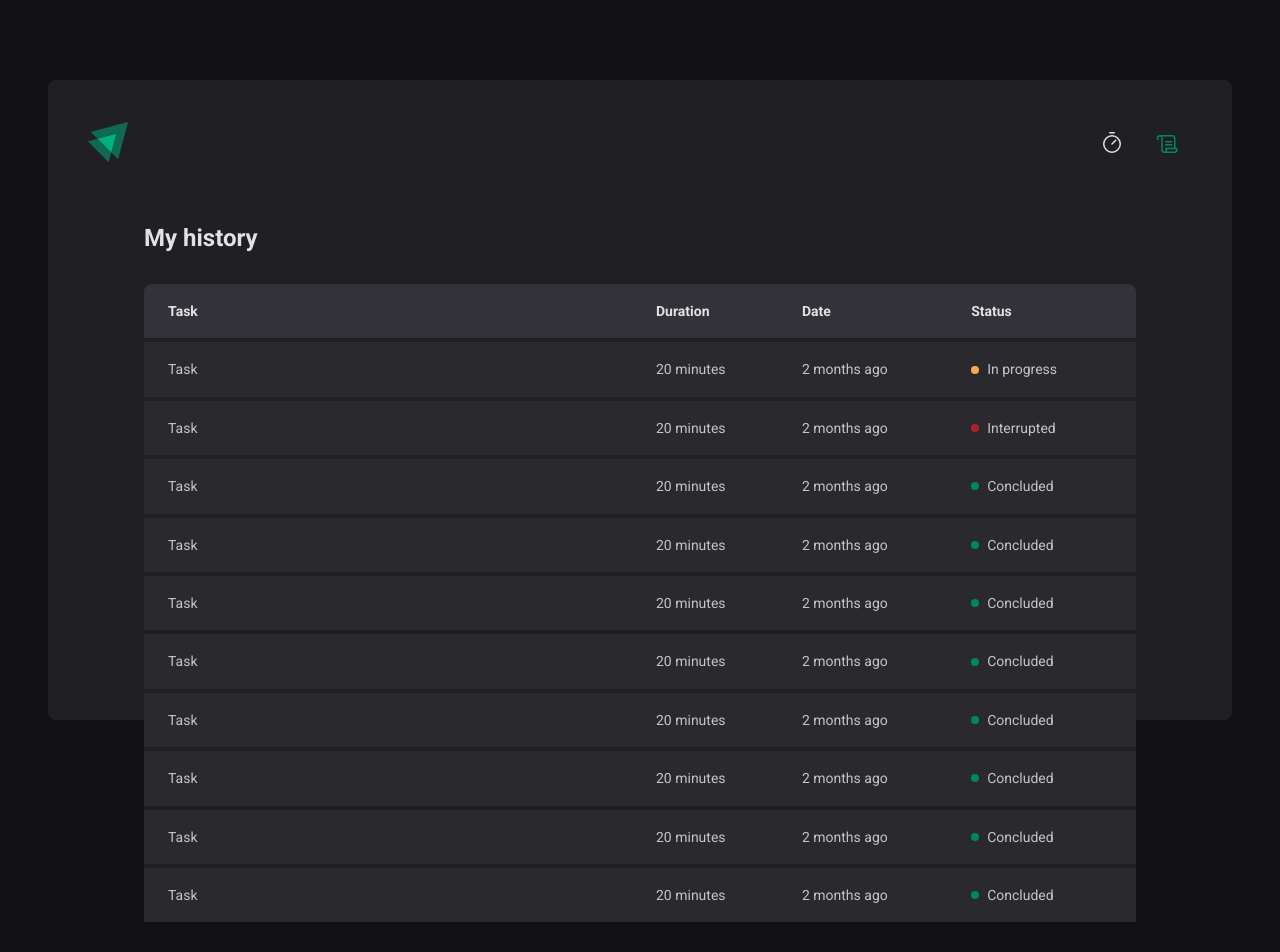
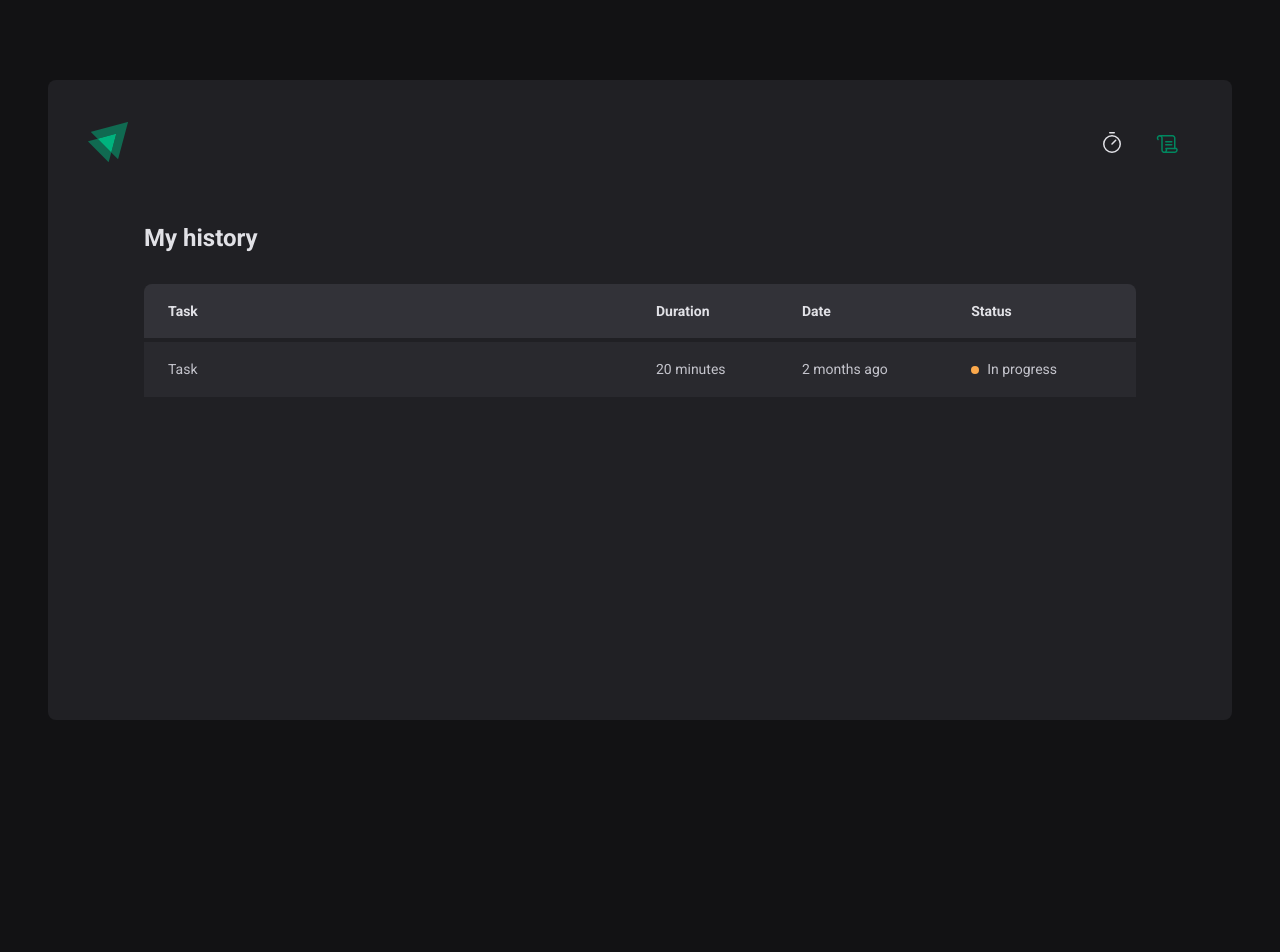
Before and after one commit to ldgmaia/pomotimer, a React (Vite) app: page /history in a window 1280 px wide. Shown: the top 952 px of the page. After the commit the page ends 800 px from the top, so only its background shows below. Built offline with nearby package versions, Linux system fonts and the light colour scheme.

Commit message:
Finished adding ContextProvider to all components

```diff
--- a/src/App.tsx
+++ b/src/App.tsx
@@ -3,12 +3,15 @@
 import { Router } from './Router'
 import { GlobalStyle } from './styles/global'
 import { defaultTheme } from './styles/themes/default'
+import { CyclesContextProvider } from './contexts/CyclesContext'
 
 export function App() {
   return (
     <ThemeProvider theme={defaultTheme}>
       <BrowserRouter>
-        <Router />
+        <CyclesContextProvider>
+          <Router />
+        </CyclesContextProvider>
       </BrowserRouter>
       <GlobalStyle />
     </ThemeProvider>
--- /dev/null
+++ b/src/contexts/CyclesContext.tsx
@@ -0,0 +1,103 @@
+import { createContext, ReactNode, useState } from 'react'
+
+interface CreateCycleData {
+  task: string
+  minutesAmount: number
+}
+
+interface Cycle {
+  id: string
+  task: string
+  minutesAmount: number
+  startDate: Date
+  interruptedDate?: Date
+  finishedDate?: Date
+}
+
+interface CyclesContextType {
+  cycles: Cycle[]
+  activeCycle: Cycle | undefined
+  activeCycleId: string | null
+  amountSecondsPassed: number
+  markCurrentCycleAsFinished: () => void
+  setSecondsPassed: (seconds: number) => void
+  createNewCycle: (data: CreateCycleData) => void
+  interruptCurrentCycle: () => void
+}
+
+export const CyclesContext = createContext({} as CyclesContextType)
+
+interface CyclesContextProviderProps {
+  children: ReactNode
+}
+
+export function CyclesContextProvider({
+  children,
+}: CyclesContextProviderProps) {
+  const [cycles, setCycles] = useState<Cycle[]>([])
+  const [activeCycleId, setActiveCycleId] = useState<string | null>(null)
+  const [amountSecondsPassed, setAmountSecondsPassed] = useState(0)
+
+  const activeCycle = cycles.find((cycle) => cycle.id === activeCycleId)
+
+  function setSecondsPassed(seconds: number) {
+    setAmountSecondsPassed(seconds)
+  }
+
+  function markCurrentCycleAsFinished() {
+    setCycles((state) =>
+      state.map((cycle) => {
+        if (cycle.id === activeCycleId) {
+          return { ...cycle, interruptedDate: new Date() }
+        } else {
+          return cycle
+        }
+      }),
+    )
+  }
+
+  function createNewCycle(data: CreateCycleData) {
+    const id = String(new Date().getTime())
+
+    const newCycle: Cycle = {
+      id: String(new Date().getTime()),
+      task: data.task,
+      minutesAmount: data.minutesAmount,
+      startDate: new Date(),
+    }
+
+    setCycles((state) => [...state, newCycle])
+    setActiveCycleId(id)
+    setAmountSecondsPassed(0)
+  }
+
+  function interruptCurrentCycle() {
+    setCycles((state) =>
+      state.map((cycle) => {
+        if (cycle.id === activeCycleId) {
+          return { ...cycle, interruptedDate: new Date() }
+        } else {
+          return cycle
+        }
+      }),
+    )
+    setActiveCycleId(null)
+  }
+
+  return (
+    <CyclesContext.Provider
+      value={{
+        cycles,
+        activeCycle,
+        activeCycleId,
+        markCurrentCycleAsFinished,
+        amountSecondsPassed,
+        setSecondsPassed,
+        createNewCycle,
+        interruptCurrentCycle,
+      }}
+    >
+      {children}
+    </CyclesContext.Provider>
+  )
+}
--- a/src/pages/History/index.tsx
+++ b/src/pages/History/index.tsx
@@ -1,10 +1,12 @@
+import { useContext } from 'react'
+import { CyclesContext } from '../../contexts/CyclesContext'
 import { HistoryContainer, HistoryList, Status } from './styles'
 
 export function History() {
+  const { cycles } = useContext(CyclesContext)
   return (
     <HistoryContainer>
       <h1>My history</h1>
-
       <HistoryList>
         <table>
           <thead>
@@ -24,78 +26,6 @@
                 <Status statusColor="yellow">In progress</Status>
               </td>
             </tr>
-            <tr>
-              <td>Task</td>
-              <td>20 minutes</td>
-              <td>2 months ago</td>
-              <td>
-                <Status statusColor="red">Interrupted</Status>
-              </td>
-            </tr>
-            <tr>
-              <td>Task</td>
-              <td>20 minutes</td>
-              <td>2 months ago</td>
-              <td>
-                <Status statusColor="green">Concluded</Status>
-              </td>
-            </tr>
-            <tr>
-              <td>Task</td>
-              <td>20 minutes</td>
-              <td>2 months ago</td>
-              <td>
-                <Status statusColor="green">Concluded</Status>
-              </td>
-            </tr>
-            <tr>
-              <td>Task</td>
-              <td>20 minutes</td>
-              <td>2 months ago</td>
-              <td>
-                <Status statusColor="green">Concluded</Status>
-              </td>
-            </tr>
-            <tr>
-              <td>Task</td>
-              <td>20 minutes</td>
-              <td>2 months ago</td>
-              <td>
-                <Status statusColor="green">Concluded</Status>
-              </td>
-            </tr>
-            <tr>
-              <td>Task</td>
-              <td>20 minutes</td>
-              <td>2 months ago</td>
-              <td>
-                <Status statusColor="green">Concluded</Status>
-              </td>
-            </tr>
-            <tr>
-              <td>Task</td>
-              <td>20 minutes</td>
-              <td>2 months ago</td>
-              <td>
-                <Status statusColor="green">Concluded</Status>
-              </td>
-            </tr>
-            <tr>
-              <td>Task</td>
-              <td>20 minutes</td>
-              <td>2 months ago</td>
-              <td>
-                <Status statusColor="green">Concluded</Status>
-              </td>
-            </tr>
-            <tr>
-              <td>Task</td>
-              <td>20 minutes</td>
-              <td>2 months ago</td>
-              <td>
-                <Status statusColor="green">Concluded</Status>
-              </td>
-            </tr>
           </tbody>
         </table>
       </HistoryList>
--- a/src/pages/Home/Components/Countdown/index.tsx
+++ b/src/pages/Home/Components/Countdown/index.tsx
@@ -1,6 +1,6 @@
 import { differenceInSeconds } from 'date-fns'
 import { useContext, useEffect } from 'react'
-import { CyclesContext } from '../..'
+import { CyclesContext } from '../../../../contexts/CyclesContext'
 import { CountdownContainer, Separator } from './styles'
 
 export function Countdown() {
--- a/src/pages/Home/Components/NewCycleForm/index.tsx
+++ b/src/pages/Home/Components/NewCycleForm/index.tsx
@@ -1,7 +1,7 @@
 import { useContext } from 'react'
 import { useFormContext } from 'react-hook-form'
+import { CyclesContext } from '../../../../contexts/CyclesContext'
 
-import { CyclesContext } from '../..'
 import { FormContainer, MinutesAmountInput, TaskInput } from './styles'
 
 export function NewCycleForm() {
```
Also changed, not shown: src/pages/Home/index.tsx (+11 -83 lines).
